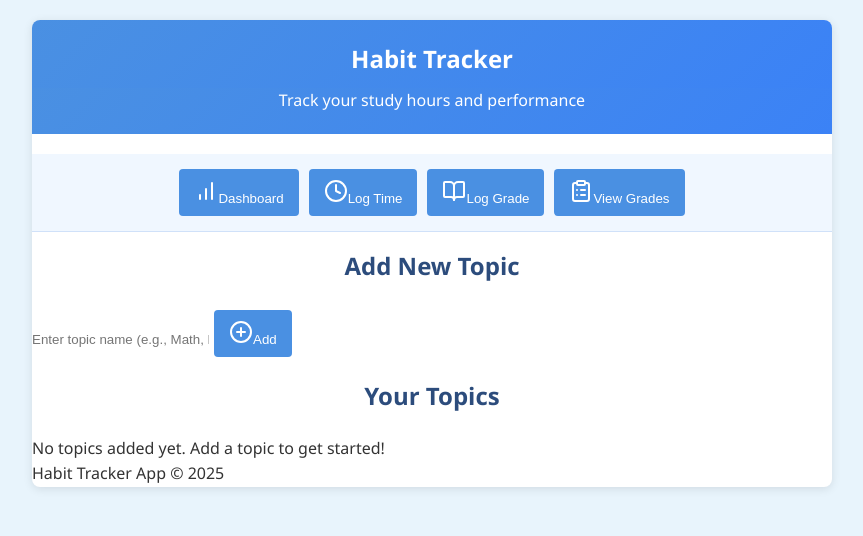
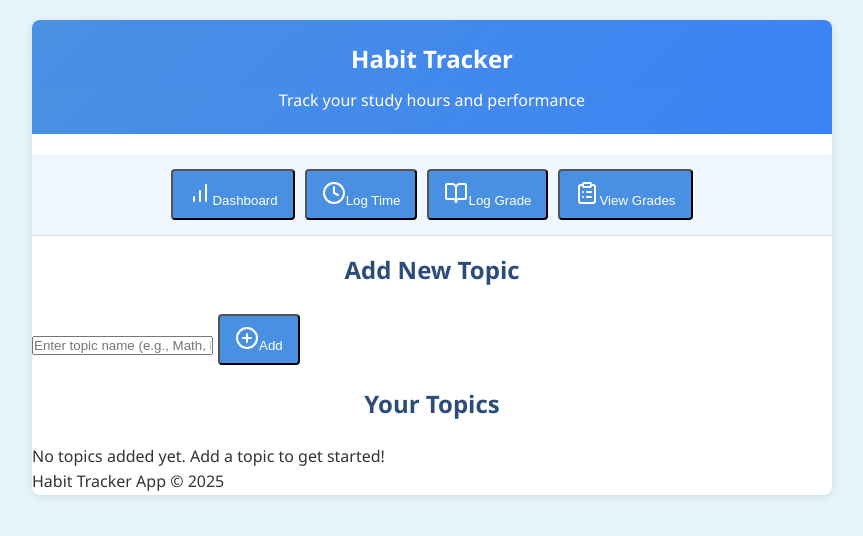
Before and after one commit to shyamtalati/Habit-Tracker, a React (Create React App) app: page / in a window 1280 px wide. Shown: the top 536 px of the page, without its empty margins (208-1071 px from the left). Built offline with nearby package versions, Linux system fonts and the light colour scheme.

Commit message:
more changes sdfsdds

```diff
--- a/src/App.css
+++ b/src/App.css
@@ -3,10 +3,10 @@
   margin: 0;
   padding: 0;
   box-sizing: border-box;
-  border: none !important;
-  border-radius: 0 !important;
-  box-shadow: none !important;
-  background: transparent !important;
+  /* border: none !important; */
+  /* border-radius: 0 !important; */
+  /* box-shadow: none !important; */
+  /* background: transparent !important; */
 }
 
 /* Only apply backgrounds to specific elements */
```
